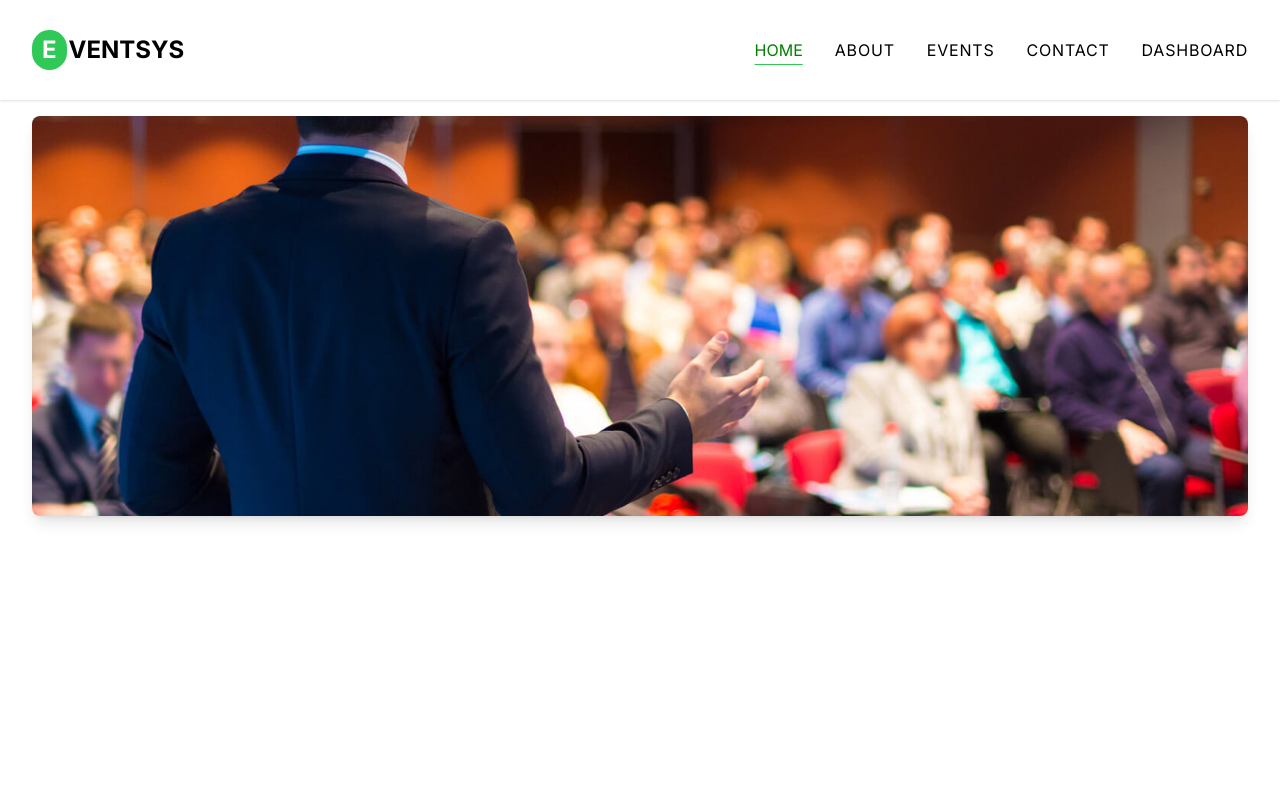
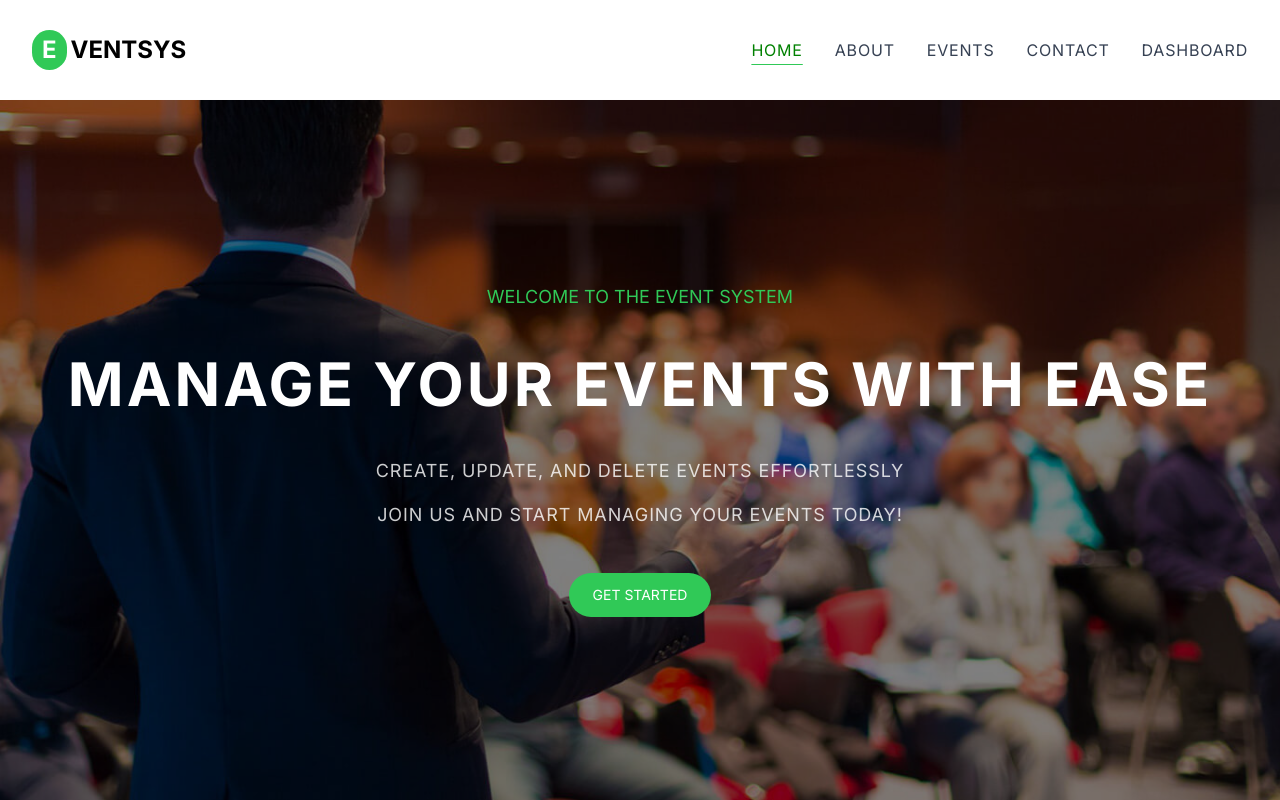
Before and after one commit to Abdullah149081/event-system, a Django app: page / in a window 1280 px wide. Run offline with Django 5.2, Linux system fonts and the light colour scheme; some libraries are stand-ins or nearby versions.

Commit message:
:art: Add responsive navigation toggle and improve header layout; include event banner image

```diff
--- a/events/templates/shared/header.html
+++ b/events/templates/shared/header.html
@@ -1,26 +1,51 @@
 {% load static %}
 <section class="bg-white shadow">
     <header class="e-container">
-        <nav class="flex items-center h-[100px] justify-between">
-            <a href="{% url 'home' %}" class="flex items-center gap-0.5">
+        <nav class="flex items-center justify-between h-[100px]">
+            <a href="{% url 'home' %}" class="flex items-center gap-1">
                 <span class="rounded-full text-2xl font-bold text-white px-2.5 py-1 bg-[#30c957]">E</span>
                 <span class="text-2xl font-bold select-none uppercase">ventSys</span>
             </a>
-            <ul class="flex items-center gap-8 uppercase">
+            <button id="nav-toggle"
+                    class="md:hidden focus:outline-none text-3xl cursor-pointer"
+                    aria-label="Toggle menu"
+                    aria-expanded="false"
+                    aria-controls="nav-menu">
+                <span id="nav-icon">☰</span>
+            </button>
+            <ul id="nav-menu"
+                class="max-h-0 opacity-0 overflow-hidden transition-all duration-300 ease-in-out md:flex md:opacity-100 md:max-h-fit md:overflow-visible space-y-2.5 md:space-y-0 items-center gap-8 uppercase absolute md:static bg-white md:bg-transparent left-0 top-[100px] w-full md:w-auto px-6 py-4 md:p-0 z-50 shadow md:shadow-none">
                 {% for item in navbar %}
-                    <a href="{{ item.url }}"
-                       class="{% if item.active %}active-nav{% else %}nav_class{% endif %}">{{ item.name }}</a>
+                    <li>
+                        <a href="{{ item.url }}"
+                           class="{% if item.active %}active-nav{% else %}text-gray-700{% endif %} hover:text-[green] tracking-wider transition duration-200 block">
+                            {{ item.name }}
+                        </a>
+                    </li>
                 {% endfor %}
             </ul>
         </nav>
     </header>
 </section>
-<section>
-    <div class="e-container">
-        <img src="{% static 'assets/banner.jpg' %}"
-             alt=""
-             width="1200"
-             height="400"
-             class="w-full h-[400px] object-cover object-center rounded-lg shadow-lg mt-4">
+<section class="relative h-[200px] lg:h-[700px] w-full overflow-hidden  shadow-lg">
+    <img src="{% static 'assets/banner.jpg' %}"
+         alt="Event Banner"
+         width="100%"
+         height="100%"
+         class="absolute inset-0 w-full h-full object-cover object-center z-0">
+    <div class="absolute inset-0 bg-black/50 z-10"></div>
+    <div class="e-container relative z-20 flex items-center justify-center h-full">
+        <div class="text-center space-y-4 lg:space-y-7">
+            <h1 class="uppercase text-sm lg:text-lg text-[#30c957]">Welcome to the Event System</h1>
+            <p class="text-white lg:text-[60px] font-bold uppercase tracking-wider">Manage your events with ease</p>
+            <div class="space-y-4 hidden md:block">
+                <p class="text-white/80 lg:text-lg uppercase tracking-wider">Create, update, and delete events effortlessly</p>
+                <p class="text-white/80 tracking-wider lg:text-lg uppercase">Join us and start managing your events today!</p>
+            </div>
+            <a href="#"
+               class="inline-block text-sm mt-4 px-6 py-3 text-white bg-[#30c957] rounded-full hover:bg-[#f56719] uppercase transition duration-300   text-center">
+                Get Started
+            </a>
+        </div>
     </div>
 </section>
--- a/theme/static/css/dist/styles.css
+++ b/theme/static/css/dist/styles.css
@@ -7,13 +7,25 @@
       "Segoe UI Emoji", "Segoe UI Symbol", "Noto Color Emoji";
     --font-mono: ui-monospace, SFMono-Regular, Menlo, Monaco, Consolas, "Liberation Mono",
       "Courier New", monospace;
+    --color-gray-700: oklch(37.3% 0.034 259.733);
+    --color-black: #000;
     --color-white: #fff;
     --spacing: 0.25rem;
+    --text-sm: 0.875rem;
+    --text-sm--line-height: calc(1.25 / 0.875);
+    --text-lg: 1.125rem;
+    --text-lg--line-height: calc(1.75 / 1.125);
     --text-2xl: 1.5rem;
     --text-2xl--line-height: calc(2 / 1.5);
+    --text-3xl: 1.875rem;
+    --text-3xl--line-height: calc(2.25 / 1.875);
+    --text-4xl: 2.25rem;
+    --text-4xl--line-height: calc(2.5 / 2.25);
     --font-weight-bold: 700;
+    --tracking-wide: 0.025em;
     --tracking-wider: 0.05em;
     --radius-lg: 0.5rem;
+    --ease-in-out: cubic-bezier(0.4, 0, 0.2, 1);
     --default-transition-duration: 150ms;
     --default-transition-timing-function: cubic-bezier(0.4, 0, 0.2, 1);
     --default-font-family: var(--font-sans);
@@ -168,8 +180,50 @@
   }
 }
 @layer utilities {
+  .absolute {
+    position: absolute;
+  }
+  .relative {
+    position: relative;
+  }
   .static {
     position: static;
+  }
+  .inset-0 {
+    inset: calc(var(--spacing) * 0);
+  }
+  .top-0 {
+    top: calc(var(--spacing) * 0);
+  }
+  .top-\[100px\] {
+    top: 100px;
+  }
+  .left-0 {
+    left: calc(var(--spacing) * 0);
+  }
+  .-z-0 {
+    z-index: calc(0 * -1);
+  }
+  .-z-10 {
+    z-index: calc(10 * -1);
+  }
+  .z-0 {
+    z-index: 0;
+  }
+  .z-10 {
+    z-index: 10;
+  }
+  .z-20 {
+    z-index: 20;
+  }
+  .z-50 {
+    z-index: 50;
+  }
+  .mt-1 {
+    margin-top: calc(var(--spacing) * 1);
+  }
+  .mt-2 {
+    margin-top: calc(var(--spacing) * 2);
   }
   .mt-4 {
     margin-top: calc(var(--spacing) * 4);
@@ -180,14 +234,69 @@
   .flex {
     display: flex;
   }
+  .hidden {
+    display: none;
+  }
+  .inline-block {
+    display: inline-block;
+  }
+  .h-\[00px\] {
+    height: 00px;
+  }
+  .h-\[4px\] {
+    height: 4px;
+  }
+  .h-\[7px\] {
+    height: 7px;
+  }
+  .h-\[40px\] {
+    height: 40px;
+  }
+  .h-\[70px\] {
+    height: 70px;
+  }
   .h-\[100px\] {
     height: 100px;
+  }
+  .h-\[200px\] {
+    height: 200px;
+  }
+  .h-\[300px\] {
+    height: 300px;
   }
   .h-\[400px\] {
     height: 400px;
   }
+  .h-\[700px\] {
+    height: 700px;
+  }
+  .h-\[px\] {
+    height: px;
+  }
+  .h-full {
+    height: 100%;
+  }
+  .max-h-0 {
+    max-height: calc(var(--spacing) * 0);
+  }
+  .max-h-\[500px\] {
+    max-height: 500px;
+  }
   .w-full {
     width: 100%;
+  }
+  .skew-y-2 {
+    --tw-skew-y: skewY(2deg);
+    transform: var(--tw-rotate-x,) var(--tw-rotate-y,) var(--tw-rotate-z,) var(--tw-skew-x,) var(--tw-skew-y,);
+  }
+  .transform {
+    transform: var(--tw-rotate-x,) var(--tw-rotate-y,) var(--tw-rotate-z,) var(--tw-skew-x,) var(--tw-skew-y,);
+  }
+  .cursor-pointer {
+    cursor: pointer;
+  }
+  .resize {
+    resize: both;
   }
   .items-center {
     align-items: center;
@@ -195,11 +304,55 @@
   .justify-between {
     justify-content: space-between;
   }
+  .justify-center {
+    justify-content: center;
+  }
   .gap-0\.5 {
     gap: calc(var(--spacing) * 0.5);
   }
+  .gap-1 {
+    gap: calc(var(--spacing) * 1);
+  }
   .gap-8 {
     gap: calc(var(--spacing) * 8);
+  }
+  :where(.space-y-1 > :not(:last-child)) {
+    --tw-space-y-reverse: 0;
+    margin-block-start: calc(calc(var(--spacing) * 1) * var(--tw-space-y-reverse));
+    margin-block-end: calc(calc(var(--spacing) * 1) * calc(1 - var(--tw-space-y-reverse)));
+  }
+  :where(.space-y-1\.5 > :not(:last-child)) {
+    --tw-space-y-reverse: 0;
+    margin-block-start: calc(calc(var(--spacing) * 1.5) * var(--tw-space-y-reverse));
+    margin-block-end: calc(calc(var(--spacing) * 1.5) * calc(1 - var(--tw-space-y-reverse)));
+  }
+  :where(.space-y-2 > :not(:last-child)) {
+    --tw-space-y-reverse: 0;
+    margin-block-start: calc(calc(var(--spacing) * 2) * var(--tw-space-y-reverse));
+    margin-block-end: calc(calc(var(--spacing) * 2) * calc(1 - var(--tw-space-y-reverse)));
+  }
+  :where(.space-y-2\.5 > :not(:last-child)) {
+    --tw-space-y-reverse: 0;
+    margin-block-start: calc(calc(var(--spacing) * 2.5) * var(--tw-space-y-reverse));
+    margin-block-end: calc(calc(var(--spacing) * 2.5) * calc(1 - var(--tw-space-y-reverse)));
+  }
+  :where(.space-y-4 > :not(:last-child)) {
+    --tw-space-y-reverse: 0;
+    margin-block-start: calc(calc(var(--spacing) * 4) * var(--tw-space-y-reverse));
+    margin-block-end: calc(calc(var(--spacing) * 4) * calc(1 - var(--tw-space-y-reverse)));
+  }
+  :where(.space-y-7 > :not(:last-child)) {
+    --tw-space-y-reverse: 0;
+    margin-block-start: calc(calc(var(--spacing) * 7) * var(--tw-space-y-reverse));
+    margin-block-end: calc(calc(var(--spacing) * 7) * calc(1 - var(--tw-space-y-reverse)));
+  }
+  :where(.space-y-8 > :not(:last-child)) {
+    --tw-space-y-reverse: 0;
+    margin-block-start: calc(calc(var(--spacing) * 8) * var(--tw-space-y-reverse));
+    margin-block-end: calc(calc(var(--spacing) * 8) * calc(1 - var(--tw-space-y-reverse)));
+  }
+  .overflow-hidden {
+    overflow: hidden;
   }
   .rounded-full {
     border-radius: calc(infinity * 1px);
@@ -207,8 +360,20 @@
   .rounded-lg {
     border-radius: var(--radius-lg);
   }
+  .rounded-l {
+    border-top-left-radius: 0.25rem;
+    border-bottom-left-radius: 0.25rem;
+  }
   .bg-\[\#30c957\] {
     background-color: #30c957;
+  }
+  .bg-black\/50 {
+    background-color: color-mix(in srgb, #000 50%, transparent);
+  }
+  @supports (color: color-mix(in lab, red, red)) {
+    .bg-black\/50 {
+      background-color: color-mix(in oklab, var(--color-black) 50%, transparent);
+    }
   }
   .bg-white {
     background-color: var(--color-white);
@@ -222,26 +387,137 @@
   .px-2\.5 {
     padding-inline: calc(var(--spacing) * 2.5);
   }
+  .px-6 {
+    padding-inline: calc(var(--spacing) * 6);
+  }
   .py-1 {
     padding-block: calc(var(--spacing) * 1);
+  }
+  .py-3 {
+    padding-block: calc(var(--spacing) * 3);
+  }
+  .py-4 {
+    padding-block: calc(var(--spacing) * 4);
+  }
+  .text-center {
+    text-align: center;
   }
   .text-2xl {
     font-size: var(--text-2xl);
     line-height: var(--tw-leading, var(--text-2xl--line-height));
   }
+  .text-3xl {
+    font-size: var(--text-3xl);
+    line-height: var(--tw-leading, var(--text-3xl--line-height));
+  }
+  .text-4xl {
+    font-size: var(--text-4xl);
+    line-height: var(--tw-leading, var(--text-4xl--line-height));
+  }
+  .text-lg {
+    font-size: var(--text-lg);
+    line-height: var(--tw-leading, var(--text-lg--line-height));
+  }
+  .text-sm {
+    font-size: var(--text-sm);
+    line-height: var(--tw-leading, var(--text-sm--line-height));
+  }
+  .text-\[60px\] {
+    font-size: 60px;
+  }
   .font-bold {
     --tw-font-weight: var(--font-weight-bold);
     font-weight: var(--font-weight-bold);
+  }
+  .-tracking-wider {
+    --tw-tracking: calc(var(--tracking-wider) * -1);
+    letter-spacing: calc(var(--tracking-wider) * -1);
+  }
+  .tracking-wide {
+    --tw-tracking: var(--tracking-wide);
+    letter-spacing: var(--tracking-wide);
   }
   .tracking-wider {
     --tw-tracking: var(--tracking-wider);
     letter-spacing: var(--tracking-wider);
   }
+  .text-\[\#30c957\] {
+    color: #30c957;
+  }
+  .text-\[6\] {
+    color: 6;
+  }
+  .text-\[30c957\] {
+    color: 30c957;
+  }
+  .text-\[60\] {
+    color: 60;
+  }
+  .text-\[60p\] {
+    color: 60p;
+  }
+  .text-gray-700 {
+    color: var(--color-gray-700);
+  }
   .text-white {
     color: var(--color-white);
   }
+  .text-white\/3 {
+    color: color-mix(in srgb, #fff 3%, transparent);
+  }
+  @supports (color: color-mix(in lab, red, red)) {
+    .text-white\/3 {
+      color: color-mix(in oklab, var(--color-white) 3%, transparent);
+    }
+  }
+  .text-white\/8 {
+    color: color-mix(in srgb, #fff 8%, transparent);
+  }
+  @supports (color: color-mix(in lab, red, red)) {
+    .text-white\/8 {
+      color: color-mix(in oklab, var(--color-white) 8%, transparent);
+    }
+  }
+  .text-white\/9 {
+    color: color-mix(in srgb, #fff 9%, transparent);
+  }
+  @supports (color: color-mix(in lab, red, red)) {
+    .text-white\/9 {
+      color: color-mix(in oklab, var(--color-white) 9%, transparent);
+    }
+  }
+  .text-white\/35 {
+    color: color-mix(in srgb, #fff 35%, transparent);
+  }
+  @supports (color: color-mix(in lab, red, red)) {
+    .text-white\/35 {
+      color: color-mix(in oklab, var(--color-white) 35%, transparent);
+    }
+  }
+  .text-white\/80 {
+    color: color-mix(in srgb, #fff 80%, transparent);
+  }
+  @supports (color: color-mix(in lab, red, red)) {
+    .text-white\/80 {
+      color: color-mix(in oklab, var(--color-white) 80%, transparent);
+    }
+  }
+  .text-white\/90 {
+    color: color-mix(in srgb, #fff 90%, transparent);
+  }
+  @supports (color: color-mix(in lab, red, red)) {
+    .text-white\/90 {
+      color: color-mix(in oklab, var(--color-white) 90%, transparent);
+    }
+  }
   .uppercase {
     text-transform: uppercase;
+  }
+  .opacity-0 {
+    opacity: 0%;
+  }
+  .opacity-100 {
+    opacity: 100%;
   }
   .shadow {
     --tw-shadow: 0 1px 3px 0 var(--tw-shadow-color, rgb(0 0 0 / 0.1)), 0 1px 2px -1px var(--tw-shadow-color, rgb(0 0 0 / 0.1));
@@ -256,17 +532,145 @@
     transition-timing-function: var(--tw-ease, var(--default-transition-timing-function));
     transition-duration: var(--tw-duration, var(--default-transition-duration));
   }
+  .transition-all {
+    transition-property: all;
+    transition-timing-function: var(--tw-ease, var(--default-transition-timing-function));
+    transition-duration: var(--tw-duration, var(--default-transition-duration));
+  }
   .duration-200 {
     --tw-duration: 200ms;
     transition-duration: 200ms;
+  }
+  .duration-300 {
+    --tw-duration: 300ms;
+    transition-duration: 300ms;
+  }
+  .ease-in-out {
+    --tw-ease: var(--ease-in-out);
+    transition-timing-function: var(--ease-in-out);
   }
   .select-none {
     -webkit-user-select: none;
     user-select: none;
   }
   @media (hover: hover) {
+    .hover\:bg-\[\#2\]:hover {
+      background-color: #2;
+    }
+  }
+  @media (hover: hover) {
+    .hover\:bg-\[\#28a745\]:hover {
+      background-color: #28a745;
+    }
+  }
+  @media (hover: hover) {
+    .hover\:bg-\[\#\]:hover {
+      background-color: #;
+    }
+  }
+  @media (hover: hover) {
+    .hover\:bg-\[\#f56719\]:hover {
+      background-color: #f56719;
+    }
+  }
+  @media (hover: hover) {
     .hover\:text-\[green\]:hover {
       color: green;
+    }
+  }
+  .focus\:outline-none:focus {
+    --tw-outline-style: none;
+    outline-style: none;
+  }
+  @media (width >= 48rem) {
+    .md\:static {
+      position: static;
+    }
+  }
+  @media (width >= 48rem) {
+    .md\:block {
+      display: block;
+    }
+  }
+  @media (width >= 48rem) {
+    .md\:flex {
+      display: flex;
+    }
+  }
+  @media (width >= 48rem) {
+    .md\:hidden {
+      display: none;
+    }
+  }
+  @media (width >= 48rem) {
+    .md\:max-h-fit {
+      max-height: fit-content;
+    }
+  }
+  @media (width >= 48rem) {
+    .md\:w-auto {
+      width: auto;
+    }
+  }
+  @media (width >= 48rem) {
+    .md\:transform-none {
+      transform: none;
+    }
+  }
+  @media (width >= 48rem) {
+    :where(.md\:space-y-0 > :not(:last-child)) {
+      --tw-space-y-reverse: 0;
+      margin-block-start: calc(calc(var(--spacing) * 0) * var(--tw-space-y-reverse));
+      margin-block-end: calc(calc(var(--spacing) * 0) * calc(1 - var(--tw-space-y-reverse)));
+    }
+  }
+  @media (width >= 48rem) {
+    .md\:overflow-visible {
+      overflow: visible;
+    }
+  }
+  @media (width >= 48rem) {
+    .md\:bg-transparent {
+      background-color: transparent;
+    }
+  }
+  @media (width >= 48rem) {
+    .md\:p-0 {
+      padding: calc(var(--spacing) * 0);
+    }
+  }
+  @media (width >= 48rem) {
+    .md\:opacity-100 {
+      opacity: 100%;
+    }
+  }
+  @media (width >= 48rem) {
+    .md\:shadow-none {
+      --tw-shadow: 0 0 #0000;
+      box-shadow: var(--tw-inset-shadow), var(--tw-inset-ring-shadow), var(--tw-ring-offset-shadow), var(--tw-ring-shadow), var(--tw-shadow);
+    }
+  }
+  @media (width >= 64rem) {
+    .lg\:h-\[700px\] {
+      height: 700px;
+    }
+  }
+  @media (width >= 64rem) {
+    :where(.lg\:space-y-7 > :not(:last-child)) {
+      --tw-space-y-reverse: 0;
+      margin-block-start: calc(calc(var(--spacing) * 7) * var(--tw-space-y-reverse));
+      margin-block-end: calc(calc(var(--spacing) * 7) * calc(1 - var(--tw-space-y-reverse)));
+    }
+  }
+  @media (width >= 64rem) {
+    .lg\:text-lg {
+      font-size: var(--text-lg);
+      line-height: var(--tw-leading, var(--text-lg--line-height));
+    }
+  }
+  @media (width >= 64rem) {
+    .lg\:text-\[60px\] {
+      font-size: 60px;
     }
   }
 }
@@ -314,6 +718,31 @@
       color: green;
     }
   }
+}
+@property --tw-rotate-x {
+  syntax: "*";
+  inherits: false;
+}
+@property --tw-rotate-y {
+  syntax: "*";
+  inherits: false;
+}
+@property --tw-rotate-z {
+  syntax: "*";
+  inherits: false;
+}
+@property --tw-skew-x {
+  syntax: "*";
+  inherits: false;
+}
+@property --tw-skew-y {
+  syntax: "*";
+  inherits: false;
+}
+@property --tw-space-y-reverse {
+  syntax: "*";
+  inherits: false;
+  initial-value: 0;
 }
 @property --tw-font-weight {
   syntax: "*";
@@ -392,9 +821,19 @@
   syntax: "*";
   inherits: false;
 }
+@property --tw-ease {
+  syntax: "*";
+  inherits: false;
+}
 @layer properties {
   @supports ((-webkit-hyphens: none) and (not (margin-trim: inline))) or ((-moz-orient: inline) and (not (color:rgb(from red r g b)))) {
     *, ::before, ::after, ::backdrop {
+      --tw-rotate-x: initial;
+      --tw-rotate-y: initial;
+      --tw-rotate-z: initial;
+      --tw-skew-x: initial;
+      --tw-skew-y: initial;
+      --tw-space-y-reverse: 0;
       --tw-font-weight: initial;
       --tw-tracking: initial;
       --tw-shadow: 0 0 #0000;
@@ -412,6 +851,7 @@
       --tw-ring-offset-color: #fff;
       --tw-ring-offset-shadow: 0 0 #0000;
       --tw-duration: initial;
+      --tw-ease: initial;
     }
   }
 }
--- a/theme/templates/base.html
+++ b/theme/templates/base.html
@@ -27,5 +27,61 @@
       {% block theme %}
       {% endblock theme %}
     </main>
+    <script>
+    document.addEventListener("DOMContentLoaded", function () {
+        const toggleBtn = document.getElementById("nav-toggle");
+        const menu = document.getElementById("nav-menu");
+        const navIcon = document.getElementById("nav-icon");
+
+        if (!toggleBtn || !menu || !navIcon) return;
+
+        function openMenu() {
+            menu.classList.remove("max-h-0", "opacity-0", "overflow-hidden");
+            menu.classList.add("max-h-[500px]", "opacity-100");
+            navIcon.textContent = "✕";
+            toggleBtn.setAttribute("aria-expanded", "true");
+        }
+
+        function closeMenu() {
+            menu.classList.remove("max-h-[500px]", "opacity-100");
+            menu.classList.add("max-h-0", "opacity-0", "overflow-hidden");
+            navIcon.textContent = "☰";
+            toggleBtn.setAttribute("aria-expanded", "false");
+        }
+
+        function toggleMenu() {
+            if (menu.classList.contains("max-h-0")) {
+                openMenu();
+            } else {
+                closeMenu();
+            }
+        }
+
+        toggleBtn.addEventListener("click", toggleMenu);
+
+
+        document.addEventListener("click", function (e) {
+            if (
+                !menu.contains(e.target) &&
+                !toggleBtn.contains(e.target) &&
+                window.innerWidth < 768 &&
+                !menu.classList.contains("max-h-0")
+            ) {
+                closeMenu();
+            }
+        });
+
+
+        window.addEventListener("resize", function () {
+            if (window.innerWidth >= 768) {
+                menu.classList.remove("max-h-0", "opacity-0", "overflow-hidden", "max-h-[500px]", "opacity-100");
+                navIcon.textContent = "☰";
+                toggleBtn.setAttribute("aria-expanded", "false");
+            } else {
+                closeMenu();
+            }
+        });
+    });
+    </script>
   </body>
 </html>
```
Also changed, not shown: events/static/assets/banner.jpg (renamed from events/templates/static/assets/banner.jpg).
